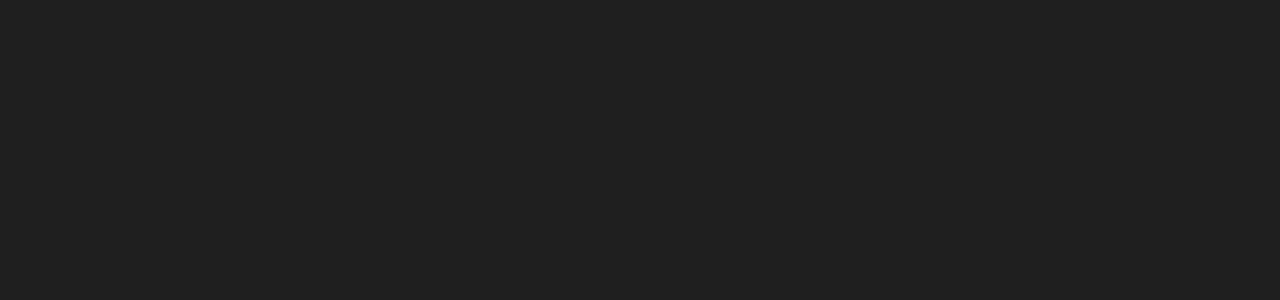
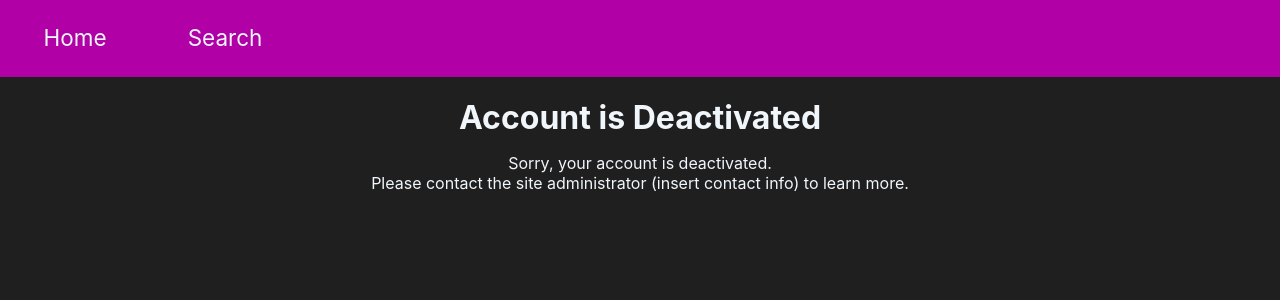
Before and after one commit to swan484/se3316-ebodnar-djin57-swan484-lab4, a React (Create React App) app: page /deactivated in a window 1280 px wide. Before the commit this address had no page. Shown: the top 300 px of the page. Built offline with nearby package versions, Linux system fonts and the light colour scheme.

Commit message:
Added page to show user their account is deactivated (if it is)

```diff
--- a/src/App.js
+++ b/src/App.js
@@ -4,6 +4,7 @@ import Layout from './components/layout';
 import Home from './components/home';
 import Search from './components/search';
 import {useState} from 'react'
+import Deactivated from './components/deactivated';
 
 function App() {
   const [state, setState] = useState({
@@ -25,6 +26,7 @@ function App() {
           <Route path='/' element={<Layout />}>
             <Route index element={<Home updateUserLoginStatus={updateLoginStatus}/>}></Route>
             <Route path='search' element={<Search />}></Route>
+            <Route path='deactivated' element={<Deactivated />}></Route>
           </Route>
         </Routes>
       </BrowserRouter>
--- /dev/null
+++ b/src/components/deactivated.js
@@ -0,0 +1,15 @@
+import React from "react";
+
+const Deactivated = () => {
+    return(
+        <div>
+            <h1>Account is Deactivated</h1>
+            <p>
+                Sorry, your account is deactivated. <br/>
+                Please contact the site administrator (insert contact info) to learn more.
+            </p>
+        </div>
+    )
+}
+
+export default Deactivated;
--- a/src/components/login.js
+++ b/src/components/login.js
@@ -1,5 +1,6 @@
 import React, {useEffect, useState} from "react";
 import './styles/login.css'
+import { useNavigate } from "react-router-dom";
 
 const PASSWORD_MISMATCH = "Passwords do not match!"
 const EMAIL_REGEX = /[a-zA-Z0-9.-_]{1,}@[a-zA-Z0-9.-]{1,}[.]{1}[a-zA-Z0-9]{1,}/
@@ -162,6 +163,7 @@ const Login = ({updateParentLoginStatus}) => {
         authMode: 0,
         userLoginStatus: 0
     })
+    const navigate = useNavigate();
 
     useEffect(() => {
         updateParentLoginStatus(state.userLoginStatus)
@@ -259,6 +261,9 @@ const Login = ({updateParentLoginStatus}) => {
             })
             .then((a) => {
                 toggleButtonEnabled(true)
+                if(a.deactivated){
+                    navigate("/deactivated")
+                }
                 if(!(a.email === state.email && a.password === state.password)){
                     updateError(INVALID_LOGIN)
                 }
```
